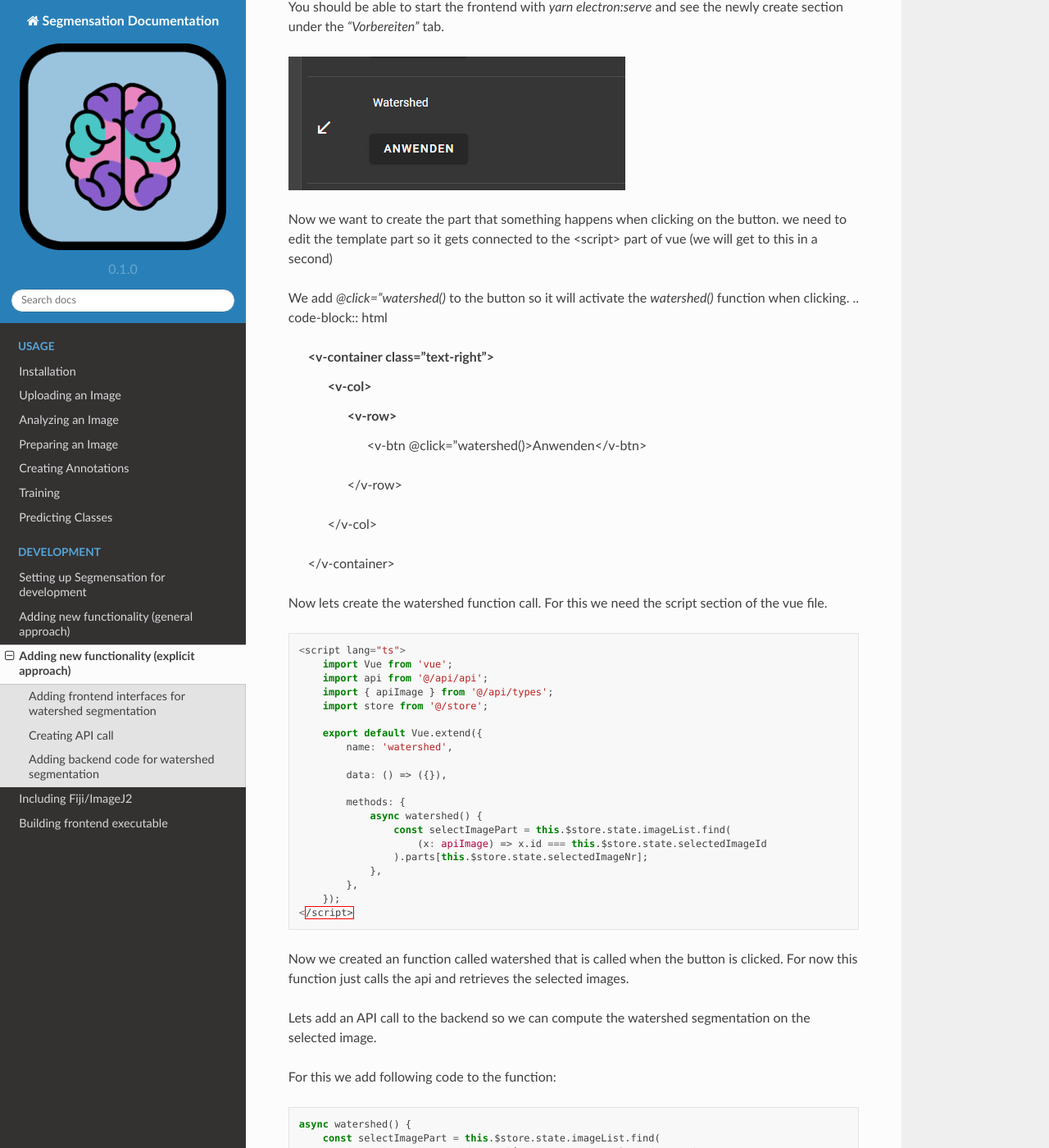
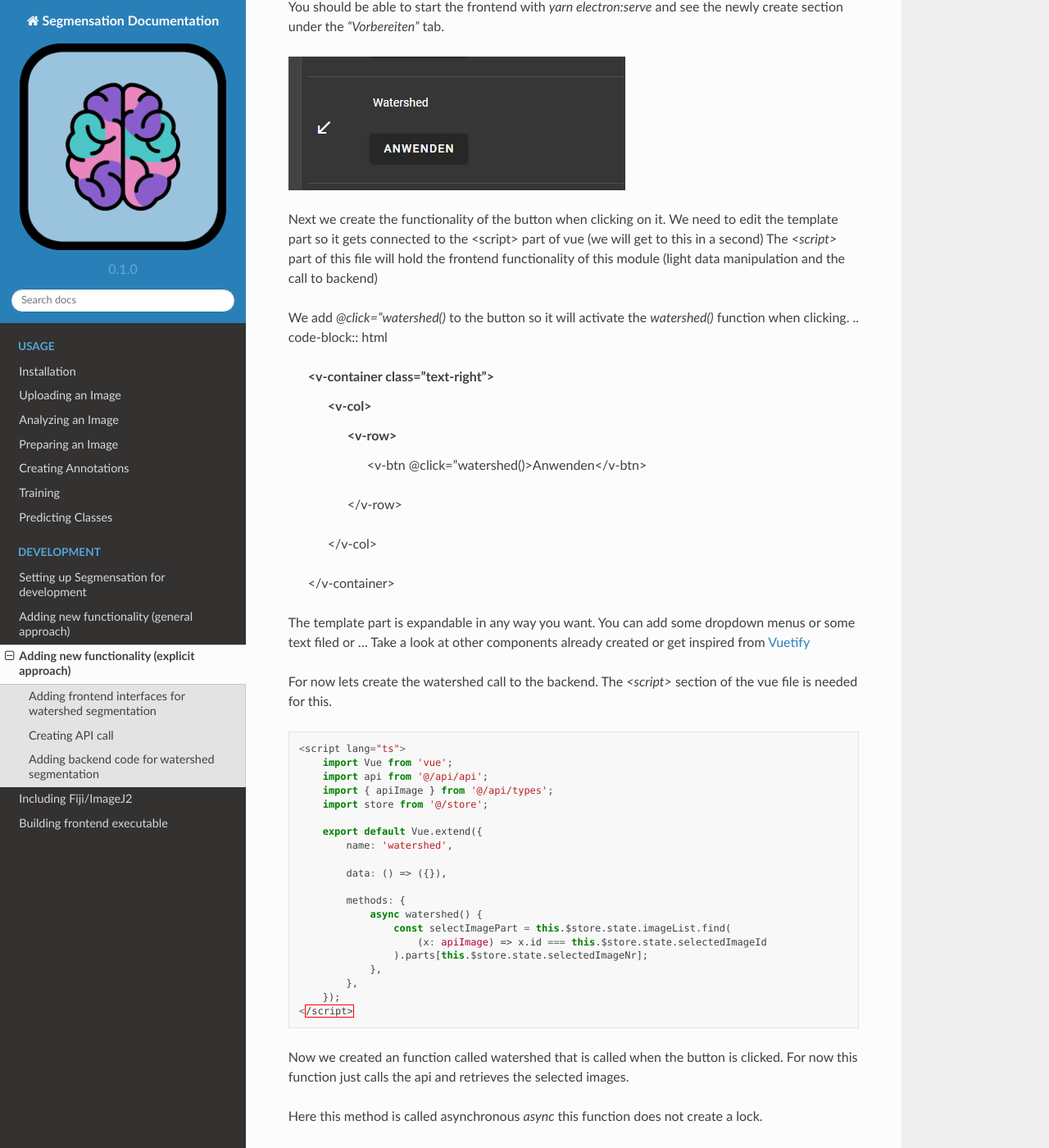
Before and after one commit to Segmensation/segmensation-rtd, a Sphinx documentation site: the page built from docs/source/development/add_explicit_functionality.rst, in a window 1280 px wide and 1400 px high, scrolled down 1323 px. Shown: the whole window at 82% size. Built offline with Sphinx 7.4.7 and the Read the Docs theme 2.0.0, drawn with Linux system fonts in a browser that asks for light colours; some of the changed text lies outside the part shown.

Commit message:
update spelling

```diff
--- a/docs/source/development/add_explicit_functionality.rst
+++ b/docs/source/development/add_explicit_functionality.rst
@@ -66,8 +66,9 @@ You should be able to start the frontend with `yarn electron:serve` and see the
 .. image:: https://github.com/Segmensation/segmensation-rtd/blob/d3ae55f592593e2fa868a0b3a050fd943f7c9e3b/docs/source/img/watershed/watershed_app1.png?raw=true
     :alt: watershed_app1
 
-Now we want to create the part that something happens when clicking on the button. we need to edit the template part so it gets connected to the <script> part of vue
+Next we create the functionality of the button when clicking on it. We need to edit the template part so it gets connected to the <script> part of vue
 (we will get to this in a second)
+The *<script>* part of this file will hold the frontend functionality of this module (light data manipulation and the call to backend)
 
 We add *@click="watershed()* to the button so it will activate the *watershed()* function when clicking.
 .. code-block:: html
@@ -80,8 +81,13 @@ We add *@click="watershed()* to the button so it will activate the *watershed()*
     </v-container>
 
 
-Now lets create the watershed function call.
-For this we need the script section of the vue file.
+
+The template part is expandable in any way you want. You can add some dropdown menus or some text filed or ...
+Take a look at other components already created or get inspired from `Vuetify <https://v2.vuetifyjs.com/en/>`_
+
+
+For now lets create the watershed call to the backend.
+The *<script>* section of the vue file is needed for this.
 
 .. code-block:: typescript
 
@@ -109,7 +115,9 @@ For this we need the script section of the vue file.
 Now we created an function called watershed that is called when the button is clicked.
 For now this function just calls the api and retrieves the selected images.
 
-Lets add an API call to the backend so we can compute the watershed segmentation on the selected image.
+Here this method is called asynchronous *async* this function does not create a lock.
+
+Lets add an API call to the backend so we can implement the computation of the watershed segmentation on the selected image.
 
 For this we add following code to the function:
 
@@ -128,11 +136,9 @@ For this we add following code to the function:
         .then(() => store.commit('editImageReload'));
     }
 
-This calls the API function *requestWatershed* and after executing this the displayed image will get reloaded.
+First we will determine which image is selected. (When multiple images are selected you may need to add code to catch that if not intended)
+Then the API function *requestWatershed* gets called and after executing this the displayed image will get reloaded.
 
-
-This is expandable in any way you want. You can add some dropdown menus or some text filed or ...
-Take a look at other components already created or get inspired from `Vuetify <https://v2.vuetifyjs.com/en/>`_
 
 
 
@@ -141,7 +147,7 @@ Creating API call
 
 To link the frontend to the backend we need to create a api call.
 
-For this we create a function in ``segmensation-app/src/api/api.ts``.
+For this we create a function in ``segmensation-app/src/api/api.ts``. (this is in the frontend part)
 The function must be named ``requestWatershed`` since we did name it like this in the script part of the frontend
 
 .. code-block:: typescript
@@ -167,8 +173,10 @@ This will not have an response. If you need one you may ad a part like
 
 Adding backend code for watershed segmentation
 --------------------------
+After dealing with everything in the frontend, we need to create the backend part with the API call and the algorithm that should be executed.
 
-First we need to collect that API call in the backend.
+
+First we need to collect that API call.
 In ``segmensation-api/app.py`` we need to create the corresponding code for the Axios request.
 
 .. code-block:: typescript
@@ -190,7 +198,9 @@ The code in ``app.py`` should look like:
 
 This will call *manipulation_watershed* and will save the response as an image and returns to the frontend that the code was successful.
 
-Now we create a python file called ``watershed.py`` in ``segmensation-api/manipulation/``
+
+
+Next we create a python file called ``watershed.py`` in ``segmensation-api/manipulation/``
 
 In this file we can now create the function where we actually calculate the watershed segmentation.
 
@@ -284,4 +294,4 @@ Start the frontend and backend and you should be able to execute the created wat
 
 !!CONGRATULATIONS!!
 
-you build your first component in segmensation
+You build your first component in segmensation.
--- a/docs/source/development/building_frontend_executeable.rst
+++ b/docs/source/development/building_frontend_executeable.rst
@@ -13,5 +13,7 @@ You should find an executable in the newly created ``dist_electron`` directory
    :alt: building App
    :align: center
 
-This is not connected to the backend yet(needs to be figured out in some future work),
+This is not connected to the backend yet (running backend on server and adjusting variables for connection to server is needed),
 but you can explore Segmensation already.
+
+Since all data and the execution of the algorithms is done in the backend, non of the algorithms can be actually done when no connection to the backend is established.
--- a/docs/source/usage/draw.rst
+++ b/docs/source/usage/draw.rst
@@ -6,6 +6,8 @@ from the list on the right, adjust the line strength and start drawing.
 .. image:: https://raw.githubusercontent.com/Segmensation/segmensation-docs/main/source/img/draw.jpg
    :alt: image of GUI
 
+For now this is only used for Random Forest Classification.
+
 
 Controls
 --------
```
Also changed, not shown: docs/source/usage/predict.rst (+9 -5 lines), docs/source/usage/prepare.rst (+9 -8 lines), docs/source/usage/train.rst (+4 -4 lines), docs/source/img/astrocytes_input.png, docs/source/img/gaussianBlur_result.png (added), 1 other file.
